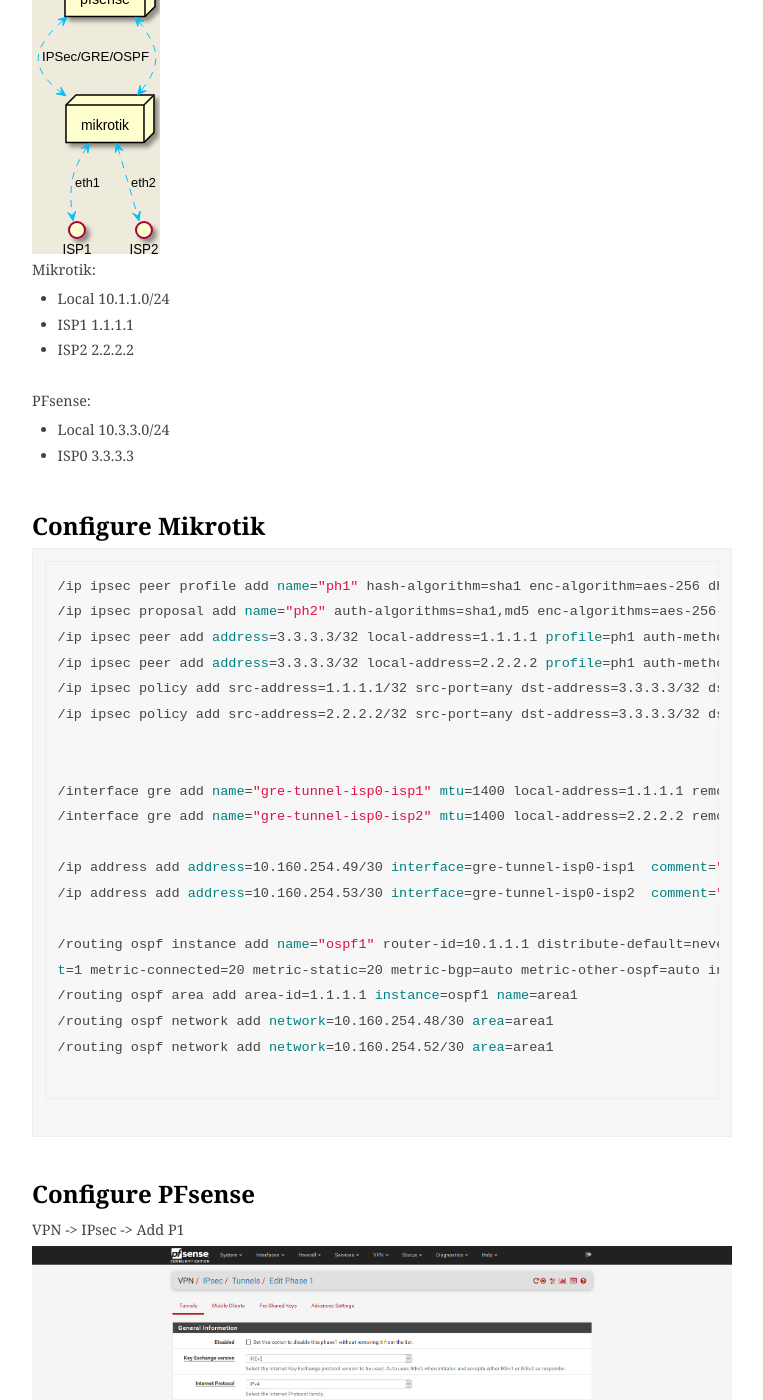
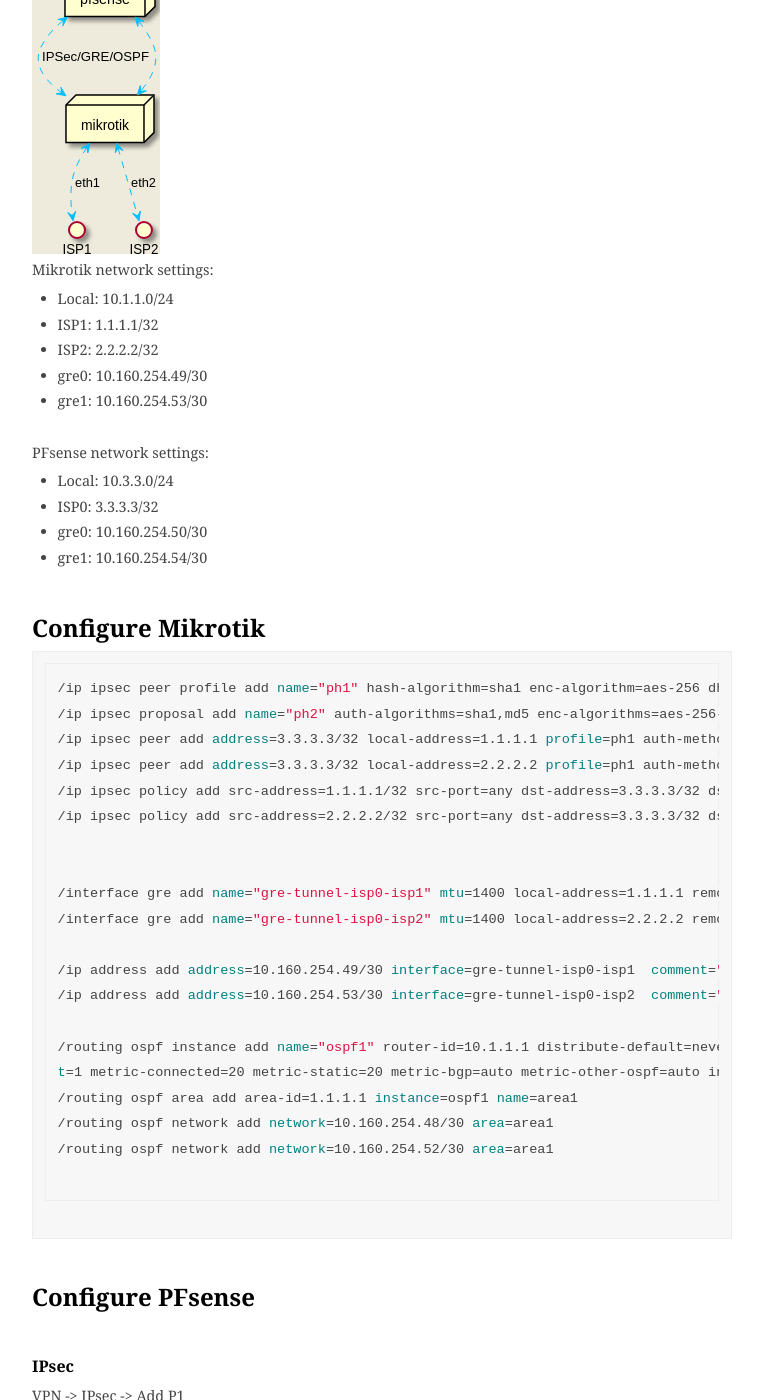
Before and after one commit to aspel/aspel.github.io, a Jekyll site: the page built from _posts/2018-11-19-ospf-over-gre-tunnel-with-ipsec-mikrotik-and-pfsense-and-two-isp.markdown, in a window 1280 px wide and 1400 px high, scrolled down 309 px. Shown: the whole window, without its empty margins (258-1021 px from the left). Built offline with Jekyll 4.4.1, drawn with Linux system fonts in a browser that asks for light colours; comment, search, counter and statistics services are not loaded.

Commit message:
fixed post

````diff
--- a/_posts/2018-11-19-ospf-over-gre-tunnel-with-ipsec-mikrotik-and-pfsense-and-two-isp.markdown
+++ b/_posts/2018-11-19-ospf-over-gre-tunnel-with-ipsec-mikrotik-and-pfsense-and-two-isp.markdown
@@ -2,20 +2,27 @@
 layout: post
 title: "OSPF over GRE tunnel with IPSec (Mikrotik and PFsense) and two ISP"
 date: "2018-11-19 14:26:38 +0200"
+categories: blog
+location: Antarctica, Troll
+description: This is simple manual about how to setup failover channel between Mikrotik and PFsense
 ---
 ---
 It's a simple manual how to setup failover channel between **Mikrotik** and **PFsense**.
 
 ![My screenshot]({{ site.url }}/assets/ipsec-kiev-fra.svg)
 
-Mikrotik:
- * Local 10.1.1.0/24
- * ISP1 1.1.1.1
- * ISP2 2.2.2.2
+Mikrotik network settings:
+ * Local: 10.1.1.0/24
+ * ISP1: 1.1.1.1/32
+ * ISP2: 2.2.2.2/32
+ * gre0: 10.160.254.49/30
+ * gre1: 10.160.254.53/30
 
-PFsense:
- * Local 10.3.3.0/24
- * ISP0 3.3.3.3
+PFsense network settings:
+ * Local: 10.3.3.0/24
+ * ISP0: 3.3.3.3/32
+ * gre0: 10.160.254.50/30
+ * gre1: 10.160.254.54/30
 
 ## Configure Mikrotik
 ```bash
@@ -42,7 +49,7 @@ t=1 metric-connected=20 metric-static=20 metric-bgp=auto metric-other-ospf=auto
 ```
 
 ## Configure PFsense
-
+#### IPsec
 VPN -> IPsec -> Add P1
 
 ![vpn ph1]({{ site.url }}/assets/VPN IPsec Tunnels Edit Phase 1.png)
````
Also changed, not shown: other parts of _posts/2018-11-19-ospf-over-gre-tunnel-with-ipsec-mikrotik-and-pfsense-and-two-isp.markdown (+4 -0 lines).
